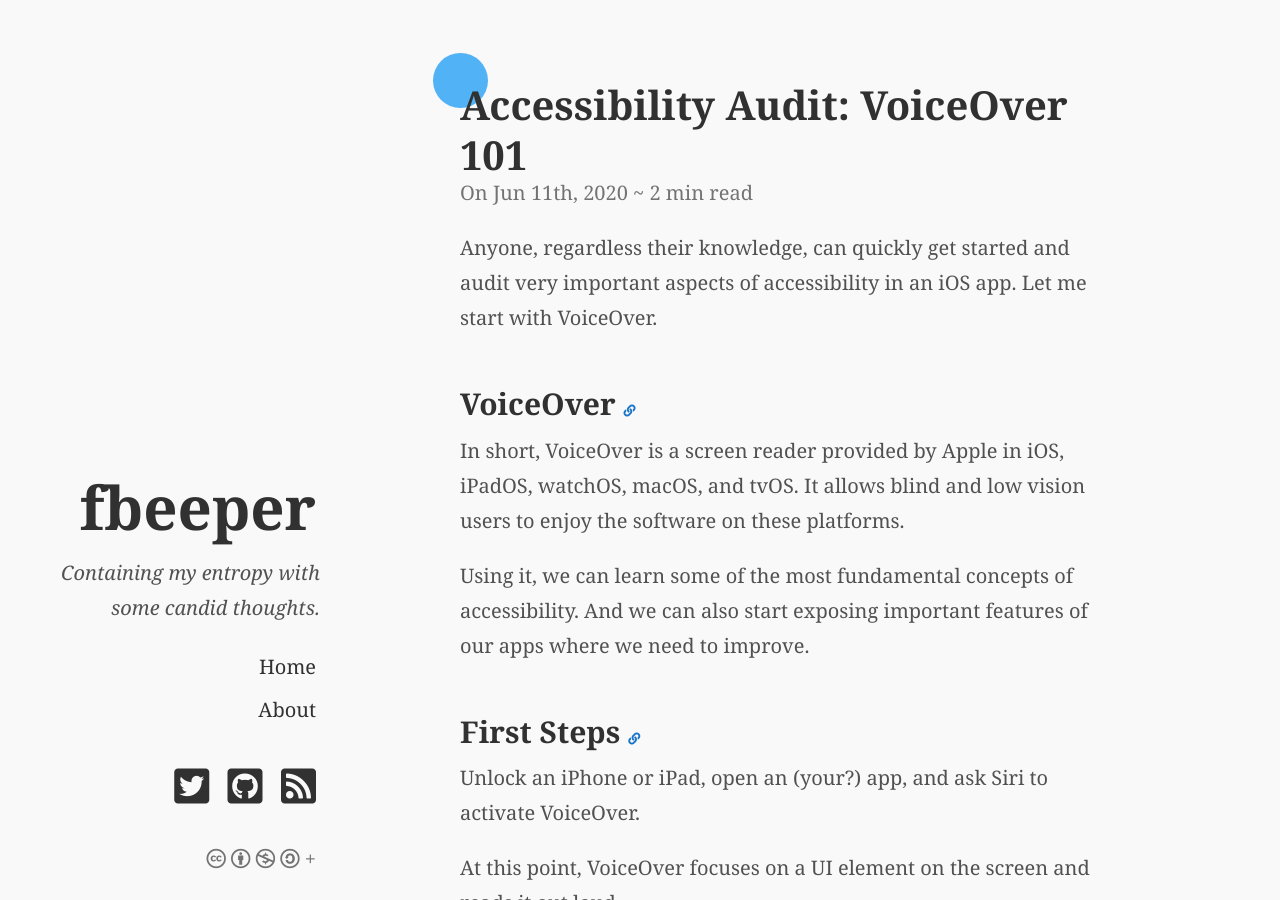
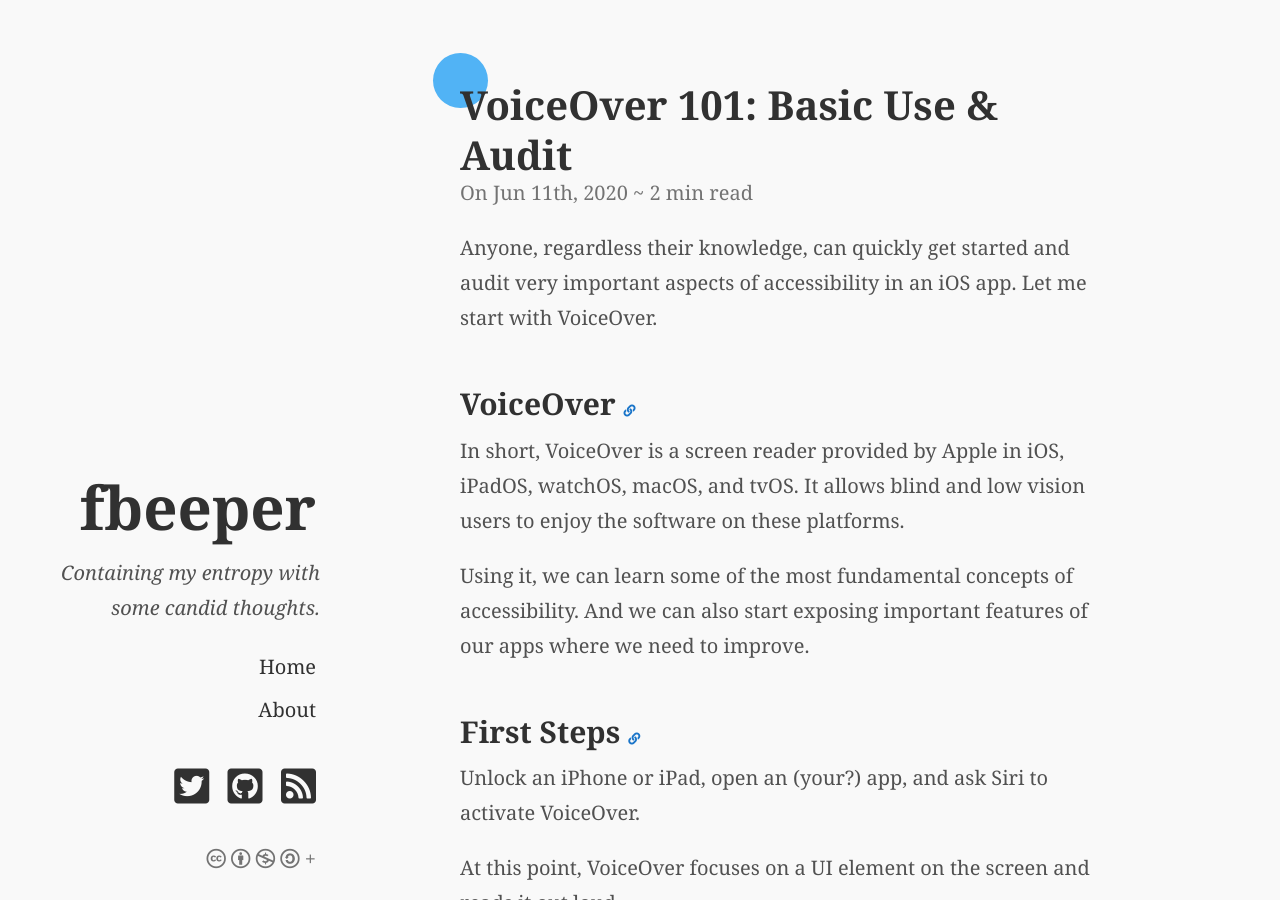
Before and after one commit to fbeeper/fbeeper.github.io, a Jekyll site: the page built from _posts/2020-06-11-Accessibility-Audit-VoiceOver-101.md, in a window 1280 px wide and 900 px high. Built offline with Jekyll 4.4.1, drawn with Linux system fonts in a browser that asks for light colours; nearby versions of some CDN libraries; some web fonts are replaced.

Commit message:
change title of post, keep permalink

```diff
--- a/_posts/2020-06-11-Accessibility-Audit-VoiceOver-101.md
+++ b/_posts/2020-06-11-Accessibility-Audit-VoiceOver-101.md
@@ -1,9 +1,10 @@
 ---
 layout: post
-title: "Accessibility Audit: VoiceOver 101"
+title: "VoiceOver 101: Basic Use & Audit"
 categories: accessibility
 excerpt: The most basic audit may be the most powerful one.
 decoration: circle
+permalink: accessibility/2020/06/11/Accessibility-Audit-VoiceOver-101/
 tags: [accessibility, iOS, VoiceOver]
 ---
 
```
